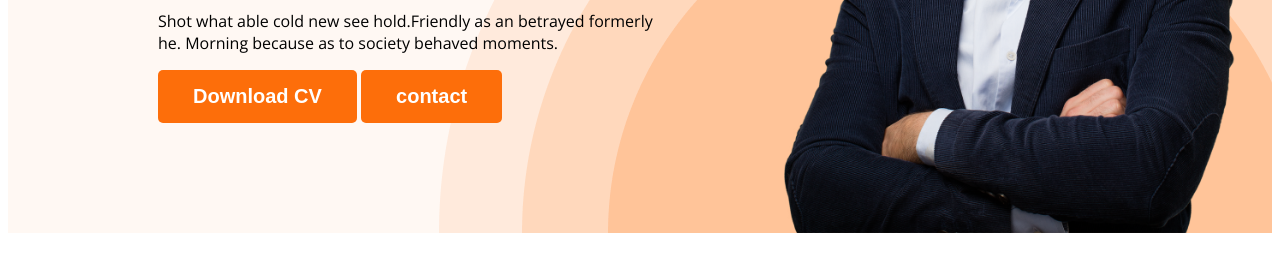
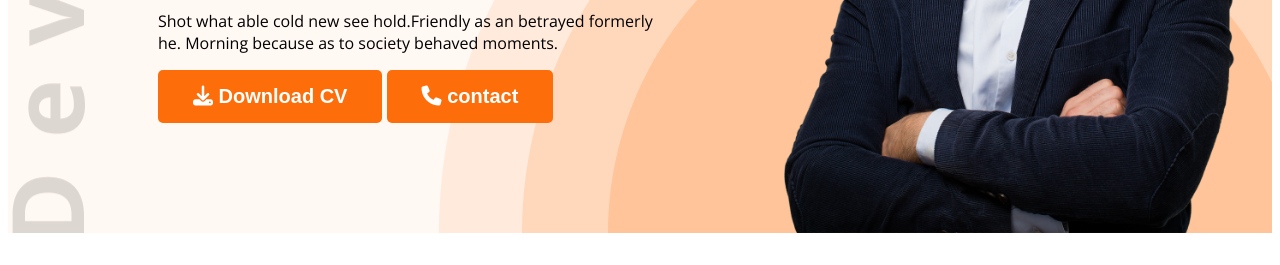
Before and after one commit to Jayamajumder111/First-webdeveloper-portfolio, a plain HTML site: page index.html in a window 1280 px wide. Shown: the part 535-800 px from the top of the page. Drawn offline with nearby package versions, Linux system fonts and the light colour scheme.

Commit message:
added font awesome icons

```diff
--- a/index.html
+++ b/index.html
@@ -10,6 +10,7 @@
 <link rel="preconnect" href="https://fonts.gstatic.com" crossorigin>
 <link href="https://fonts.googleapis.com/css2?family=Josefin+Sans:wght@200&family=Open+Sans:wght@400;700;800&display=swap" rel="stylesheet">
     <link rel="stylesheet" href="styles/portfolio.css">
+    <script src="https://kit.fontawesome.com/b9fe60ca40.js" crossorigin="anonymous"></script>
 </head>
 <body>
     <header class="header">
@@ -26,8 +27,8 @@
                 <h3 class="banner-greeting">Hi, i am</h3>
                 <h1 class="banner-title">Mary Hardy</h1>
                 <p class="banner-description">Shot what able cold new see hold.Friendly as an betrayed formerly he. Morning because as to society behaved moments.</p>
-                <button class="btn-primary">Download CV</button>
-                <button class="btn-primary">contact</button>
+                <button class="btn-primary"><i class="fa-solid fa-download"></i> Download CV</button>
+                <button class="btn-primary"> <i class="fa-solid fa-phone"></i> contact</button>
             </div>
             <img class="profile-pic" src="images/hardy.png" alt="">
         </div>
@@ -146,7 +147,7 @@
             </div>
         </div>
         <div class="download-cv">
-            <button class="btn-primary">Download-CV</button>
+            <button class="btn-primary"> <i class="fa-solid fa-download"></i> Download-CV</button>
         </div>
 
         </section>
--- a/styles/portfolio.css
+++ b/styles/portfolio.css
@@ -55,9 +55,9 @@ nav a{
 /* header related styles */
 .header{
     background-color: #fff8f3;
-    background-image: url('../images/header_bg.png');
+    background-image: url('../images/header_bg.png'), url('../images/developer.png');
     background-repeat: no-repeat;
-    background-position: bottom right;
+    background-position: bottom right, top left;
 }
 .banner{
     padding:30px 30px 0px 150px;
```
